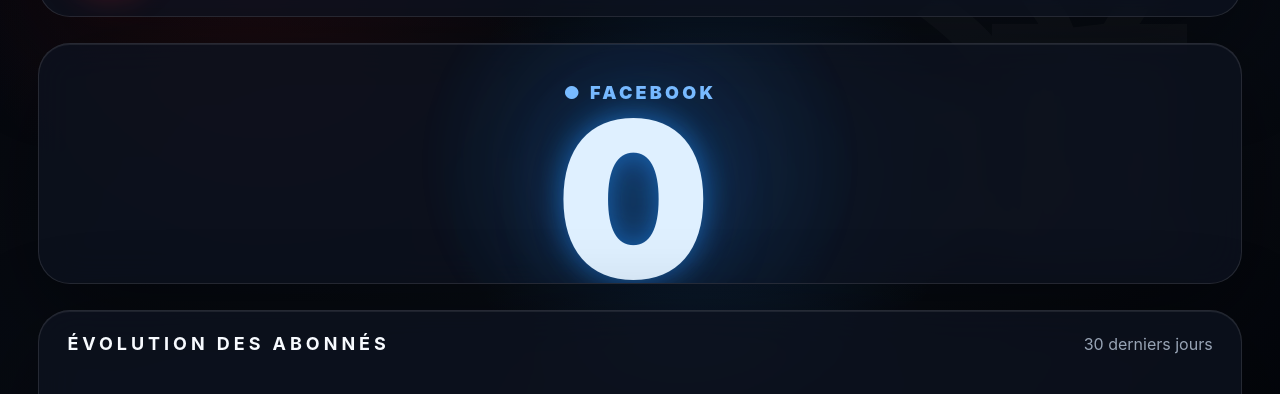
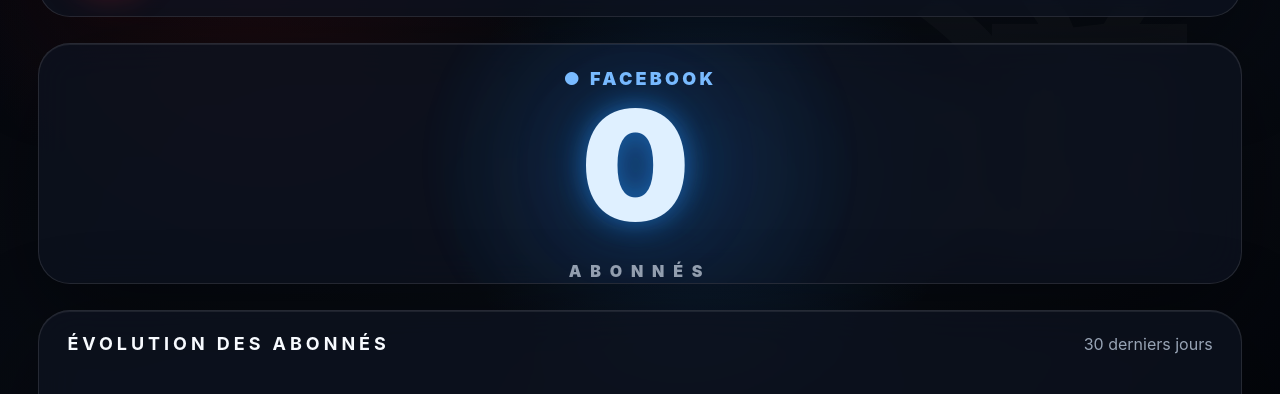
Before and after one commit to gdefer4-dot/SOCIAL-DOJO-STATS, a website: page public/index.html in a window 1280 px wide. Shown: the part 149-543 px from the top of the page. Drawn offline with Linux system fonts and the light colour scheme; no server answers.

Commit message:
Update style.css

```diff
--- a/public/style.css
+++ b/public/style.css
@@ -38,7 +38,7 @@
   height: 100vh;
   padding: clamp(24px, 3vw, 56px);
   display: grid;
-  grid-template-rows: auto 1fr auto auto;
+  grid-template-rows: auto minmax(0, 1fr) auto auto;
   gap: 26px;
 }
 
@@ -97,7 +97,7 @@
   display: grid;
   place-items: center;
   text-align: center;
-  padding: 38px;
+  padding: 24px;
 }
 
 .halo {
@@ -123,9 +123,9 @@
 .counter {
   position: relative;
   z-index: 1;
-  font-size: clamp(120px, 17vw, 300px);
+  font-size: clamp(90px, 12vw, 190px);
   font-weight: 1000;
-  line-height: .88;
+  line-height: 1;
   letter-spacing: .06em;
   color: #dff0ff;
   text-shadow: 0 0 28px rgba(34,144,255,.55), 0 0 70px rgba(34,144,255,.25);
```
